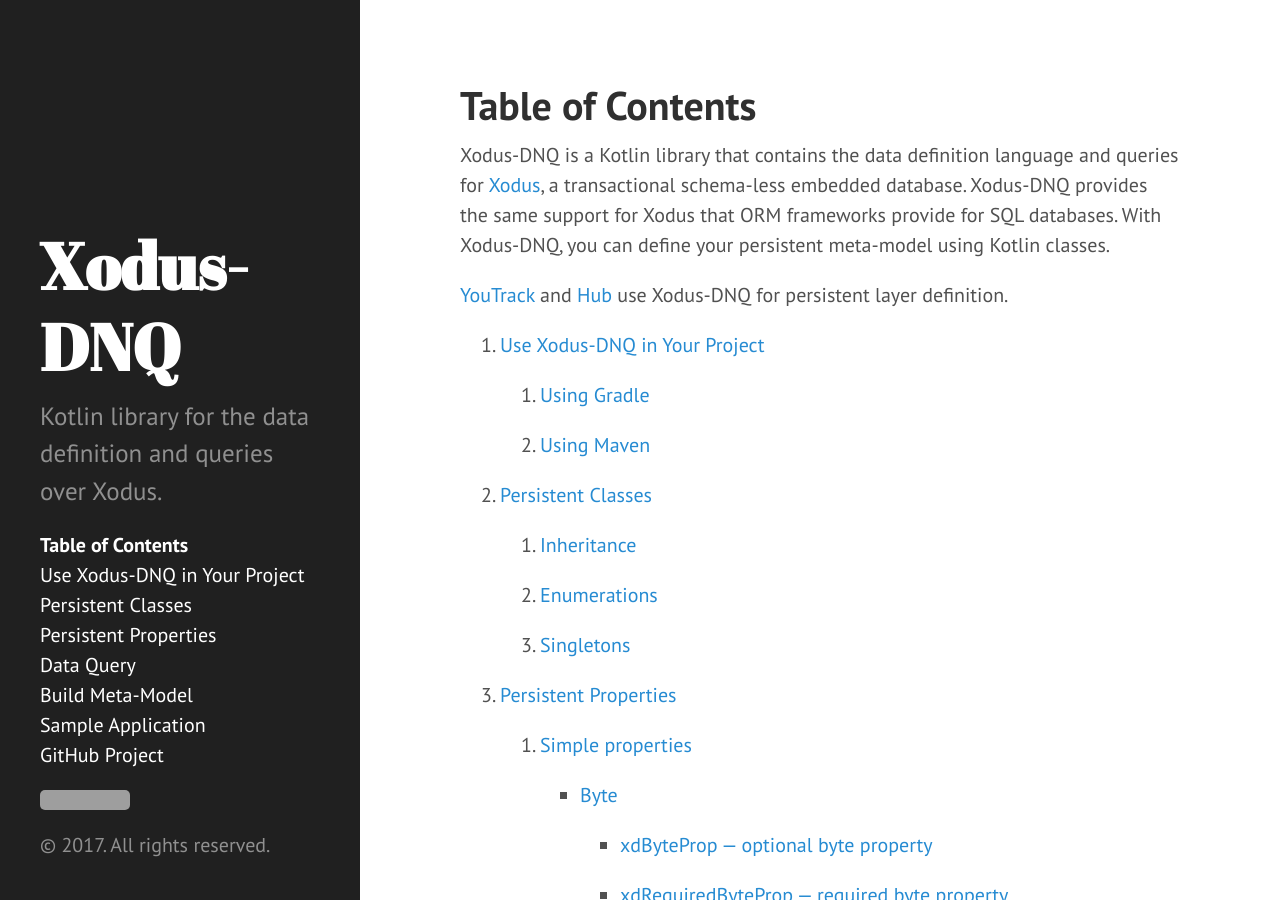
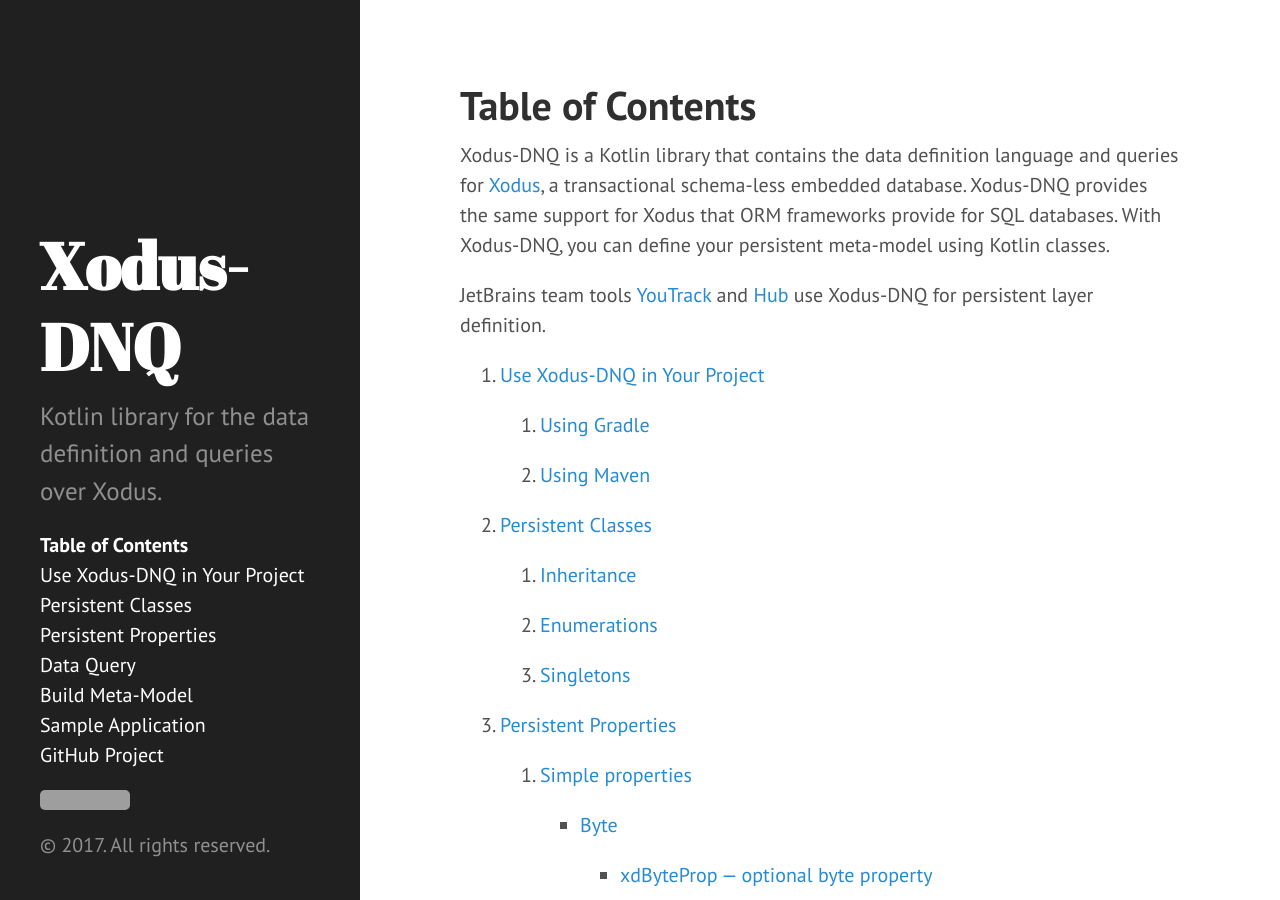
Before and after one commit to JetBrains/xodus-dnq, a Jekyll site: the page built from docs/index.md, in a window 1280 px wide and 900 px high. Built offline with Jekyll 4.4.1, drawn with Linux system fonts in a browser that asks for light colours; grey boxes are pictures that could not be loaded.

Commit message:
docs: changed link to Xodus

```diff
--- a/docs/index.md
+++ b/docs/index.md
@@ -4,11 +4,11 @@ title: Table of Contents
 ---
 
 Xodus-DNQ is a Kotlin library that contains the data definition language and queries for
-[Xodus](https://jetbrains.github.io/xodus/), a transactional schema-less embedded database.
+[Xodus](https://github.com/JetBrains/xodus), a transactional schema-less embedded database.
 Xodus-DNQ provides the same support for Xodus that ORM frameworks provide for SQL databases.
 With Xodus-DNQ, you can define your persistent meta-model using Kotlin classes.
 
-[YouTrack](https://jetbrains.com/youtrack) and [Hub](https://jetbrains.com/hub) use Xodus-DNQ for
+JetBrains team tools [YouTrack](https://jetbrains.com/youtrack) and [Hub](https://jetbrains.com/hub) use Xodus-DNQ for
 persistent layer definition.
 
 {% assign relatedTopics = site.toc | where_exp:"topic","topic != 'index.md'" %}
```
Also changed, not shown: README.md.
